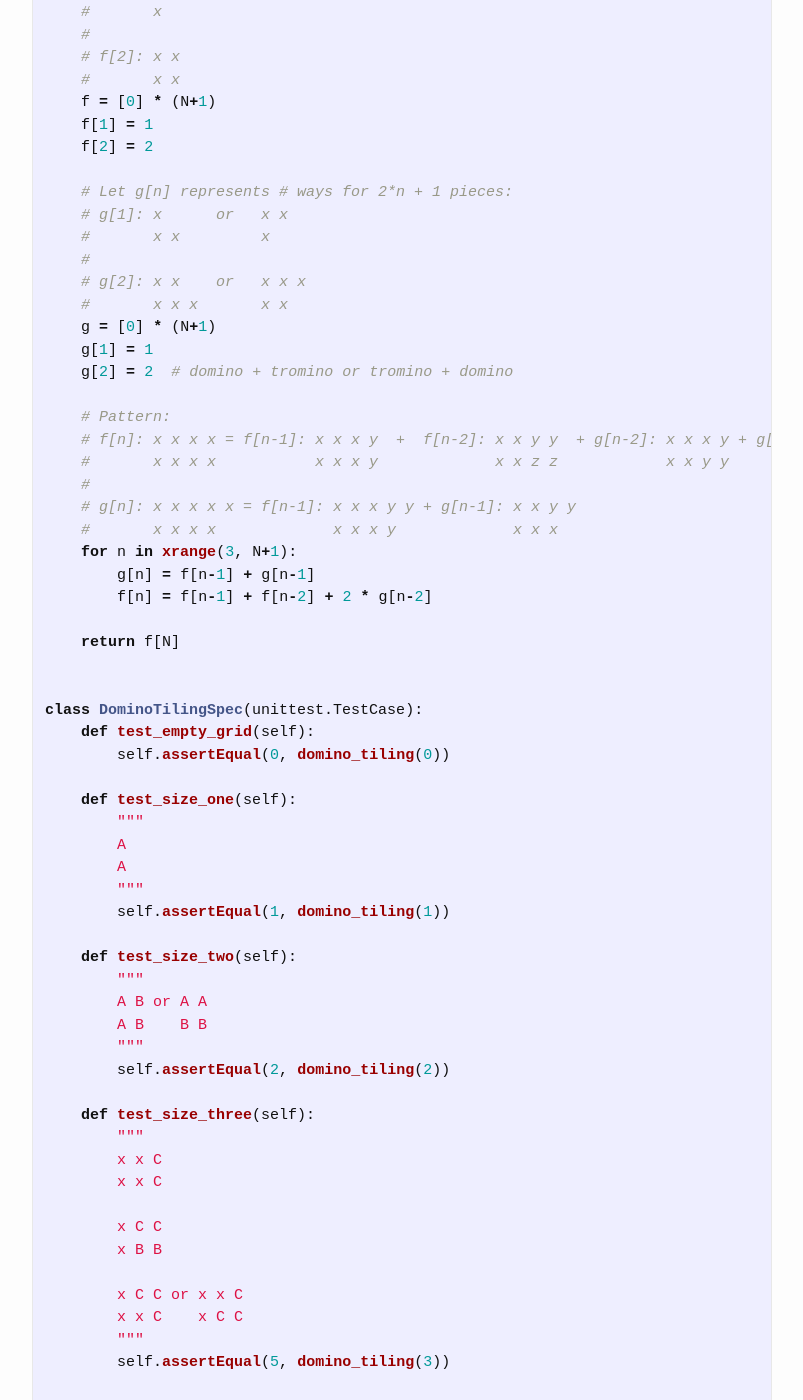
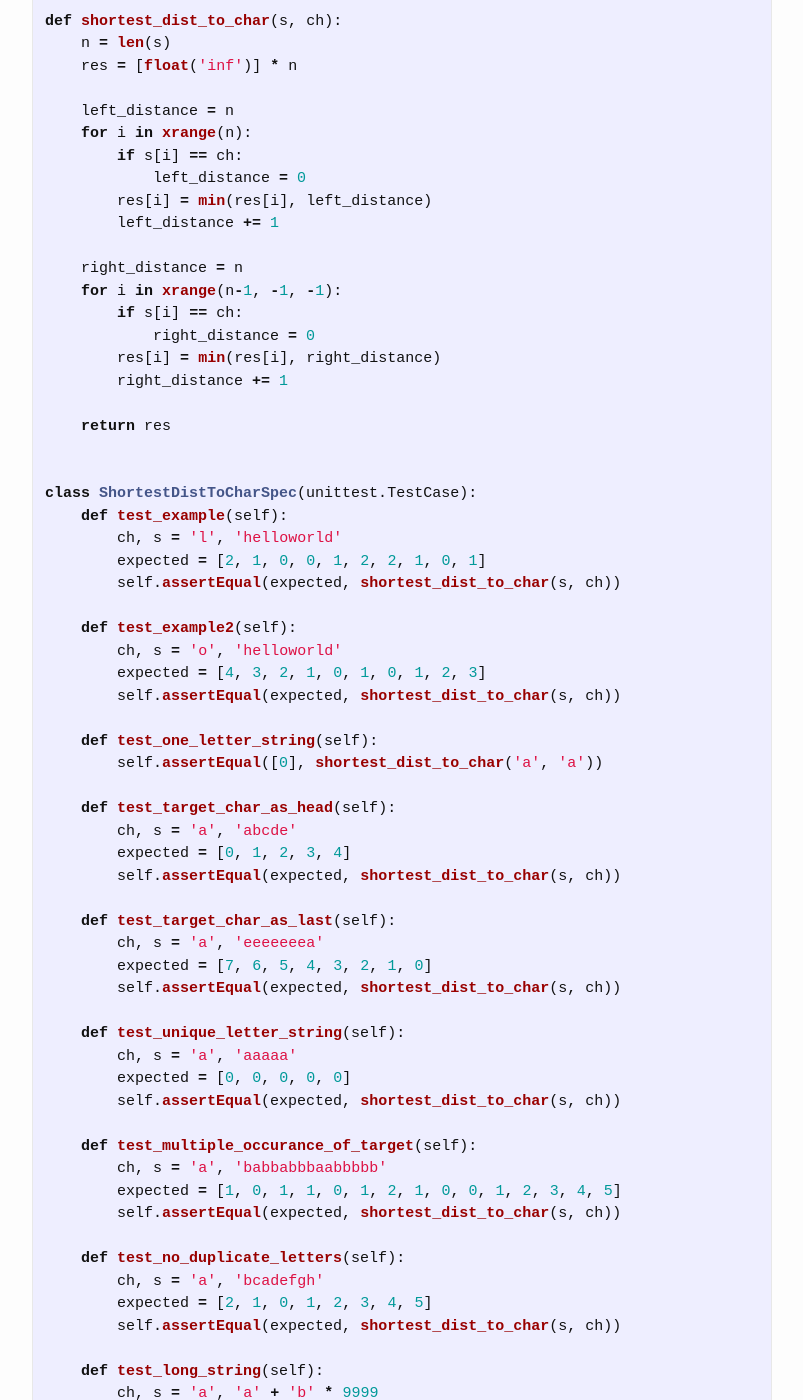
Before and after one commit to trsong/trsong.github.io, a Jekyll site: the page built from _posts/2020-02-01-DailyQuestionsFeb.md, in a window 1280 px wide and 1400 px high, scrolled down 1716 px. Shown: the whole window, without its empty margins (238-1041 px from the left). Built offline with Jekyll 4.4.1, drawn with Linux system fonts in a browser that asks for light colours; some of the changed text lies outside the part shown.

Commit message:
Add Solution to Feb 11 Question

````diff
--- a/_posts/2020-02-01-DailyQuestionsFeb.md
+++ b/_posts/2020-02-01-DailyQuestionsFeb.md
@@ -18,7 +18,26 @@ categories: Python/Java
 
 **Java Playground:** [https://repl.it/languages/java](https://repl.it/languages/java)
 
-### Feb 11, 2020 \[Medium\] Shortest Distance to Character
+### Feb 12, 2020 LC 218 \[Hard\] City Skyline
+---
+> **Question:** Given a list of building in the form of `(left, right, height)`, return what the skyline should look like. The skyline should be in the form of a list of `(x-axis, height)`, where x-axis is the next point where there is a change in height starting from 0, and height is the new height starting from the x-axis.
+
+**Example:**
+```py
+Input: [(2, 8, 3), (4, 6, 5)]
+Output: [(2, 3), (4, 5), (7, 3), (9, 0)]
+Explanation:
+             2 2 2
+             2 2 2
+         1 1 2 2 2 1 1
+         1 1 2 2 2 1 1
+         1 1 2 2 2 1 1
+pos: 0 1 2 3 4 5 6 7 8 9
+We have two buildings: one has height 3 and the other 5. The city skyline is just the outline of combined looking.
+The result represents the scanned height of city skyline from left to right.
+```
+
+### Feb 11, 2020 LC 821 \[Medium\] Shortest Distance to Character
 ---
 > **Question:**  Given a string s and a character c, find the distance for all characters in the string to the character c in the string s.
 >
@@ -28,6 +47,87 @@ categories: Python/Java
 ```py
 shortest_dist('helloworld', 'l')
 # returns [2, 1, 0, 0, 1, 2, 2, 1, 0, 1]
+```
+
+**My thoughts:** The idea is similar to Problem ["LC 42 Trap Rain Water"](https://trsong.github.io/python/java/2019/05/01/DailyQuestions/#may-11-2019-lc-42-hard-trapping-rain-water): we can simple scan from left to know the shortest distance to nearest character on the left and vice versa when we can from right to left.
+
+**Solution:** [https://repl.it/@trsong/Shortest-Distance-to-Character](https://repl.it/@trsong/Shortest-Distance-to-Character)
+```py
+import unittest
+
+def shortest_dist_to_char(s, ch):
+    n = len(s)
+    res = [float('inf')] * n
+
+    left_distance = n
+    for i in xrange(n):
+        if s[i] == ch:
+            left_distance = 0
+        res[i] = min(res[i], left_distance)
+        left_distance += 1
+
+    right_distance = n
+    for i in xrange(n-1, -1, -1):
+        if s[i] == ch:
+            right_distance = 0
+        res[i] = min(res[i], right_distance)
+        right_distance += 1
+
+    return res
+
+
+class ShortestDistToCharSpec(unittest.TestCase):
+    def test_example(self):
+        ch, s = 'l', 'helloworld'
+        expected = [2, 1, 0, 0, 1, 2, 2, 1, 0, 1]
+        self.assertEqual(expected, shortest_dist_to_char(s, ch))
+
+    def test_example2(self):
+        ch, s = 'o', 'helloworld'
+        expected = [4, 3, 2, 1, 0, 1, 0, 1, 2, 3]
+        self.assertEqual(expected, shortest_dist_to_char(s, ch))
+
+    def test_one_letter_string(self):
+        self.assertEqual([0], shortest_dist_to_char('a', 'a'))
+
+    def test_target_char_as_head(self):
+        ch, s = 'a', 'abcde'
+        expected = [0, 1, 2, 3, 4]
+        self.assertEqual(expected, shortest_dist_to_char(s, ch))
+
+    def test_target_char_as_last(self):
+        ch, s = 'a', 'eeeeeeea'
+        expected = [7, 6, 5, 4, 3, 2, 1, 0]
+        self.assertEqual(expected, shortest_dist_to_char(s, ch))
+
+    def test_unique_letter_string(self):
+        ch, s = 'a', 'aaaaa'
+        expected = [0, 0, 0, 0, 0]
+        self.assertEqual(expected, shortest_dist_to_char(s, ch))
+
+    def test_multiple_occurance_of_target(self):
+        ch, s = 'a', 'babbabbbaabbbbb'
+        expected = [1, 0, 1, 1, 0, 1, 2, 1, 0, 0, 1, 2, 3, 4, 5]
+        self.assertEqual(expected, shortest_dist_to_char(s, ch))
+
+    def test_no_duplicate_letters(self):
+        ch, s = 'a', 'bcadefgh'
+        expected = [2, 1, 0, 1, 2, 3, 4, 5]
+        self.assertEqual(expected, shortest_dist_to_char(s, ch))
+
+    def test_long_string(self):
+        ch, s = 'a', 'a' + 'b' * 9999
+        expected = range(10000)
+        self.assertEqual(expected, shortest_dist_to_char(s, ch))
+
+    def test_long_string2(self):
+        ch, s = 'a', 'b' * 999999 + 'a'
+        expected = range(1000000)[::-1]
+        self.assertEqual(expected, shortest_dist_to_char(s, ch))
+
+
+if __name__ == '__main__':
+    unittest.main(exit=False)
 ```
 
 ### Feb 10, 2020 LC 790 \[Medium\] Domino and Tromino Tiling
````
